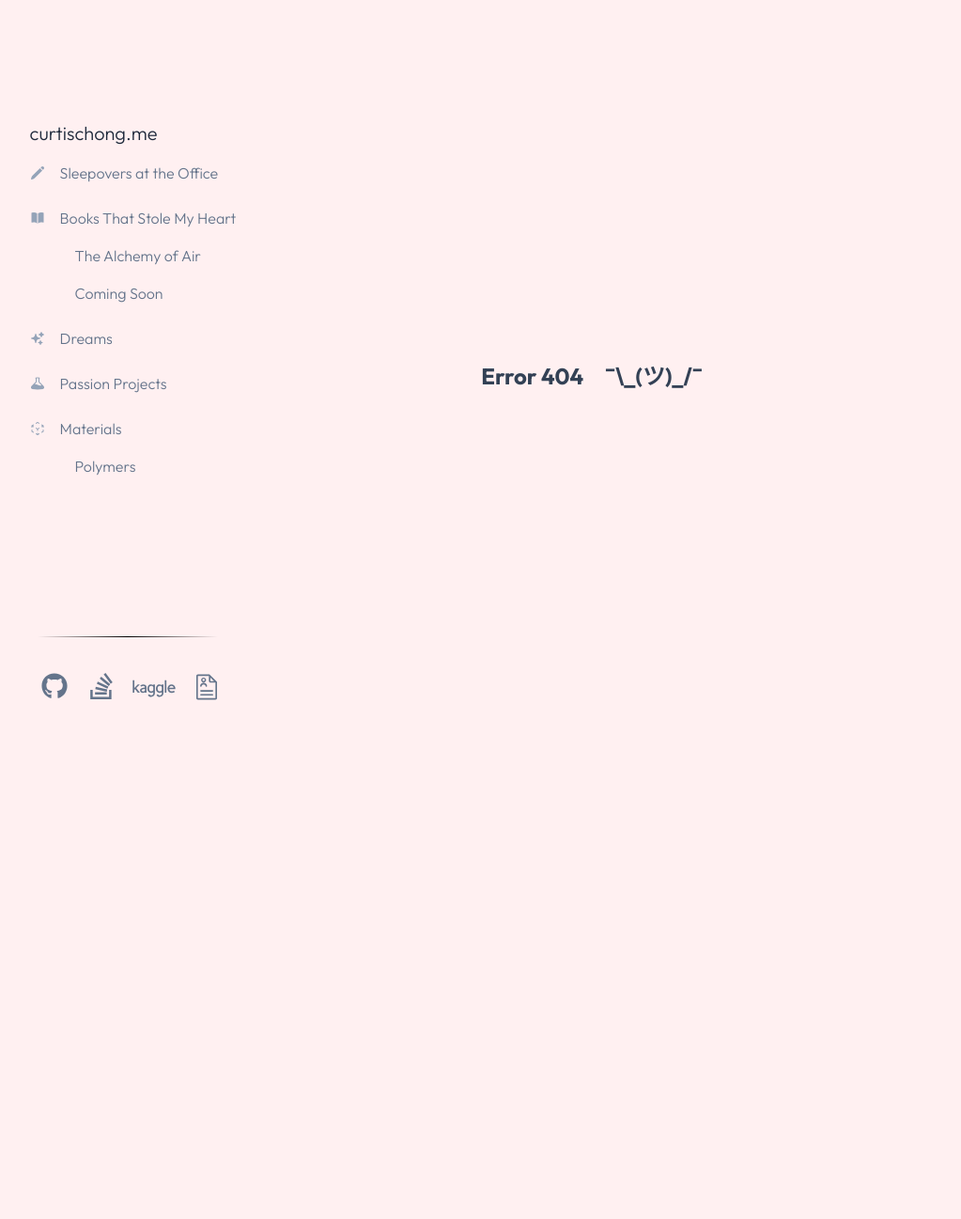
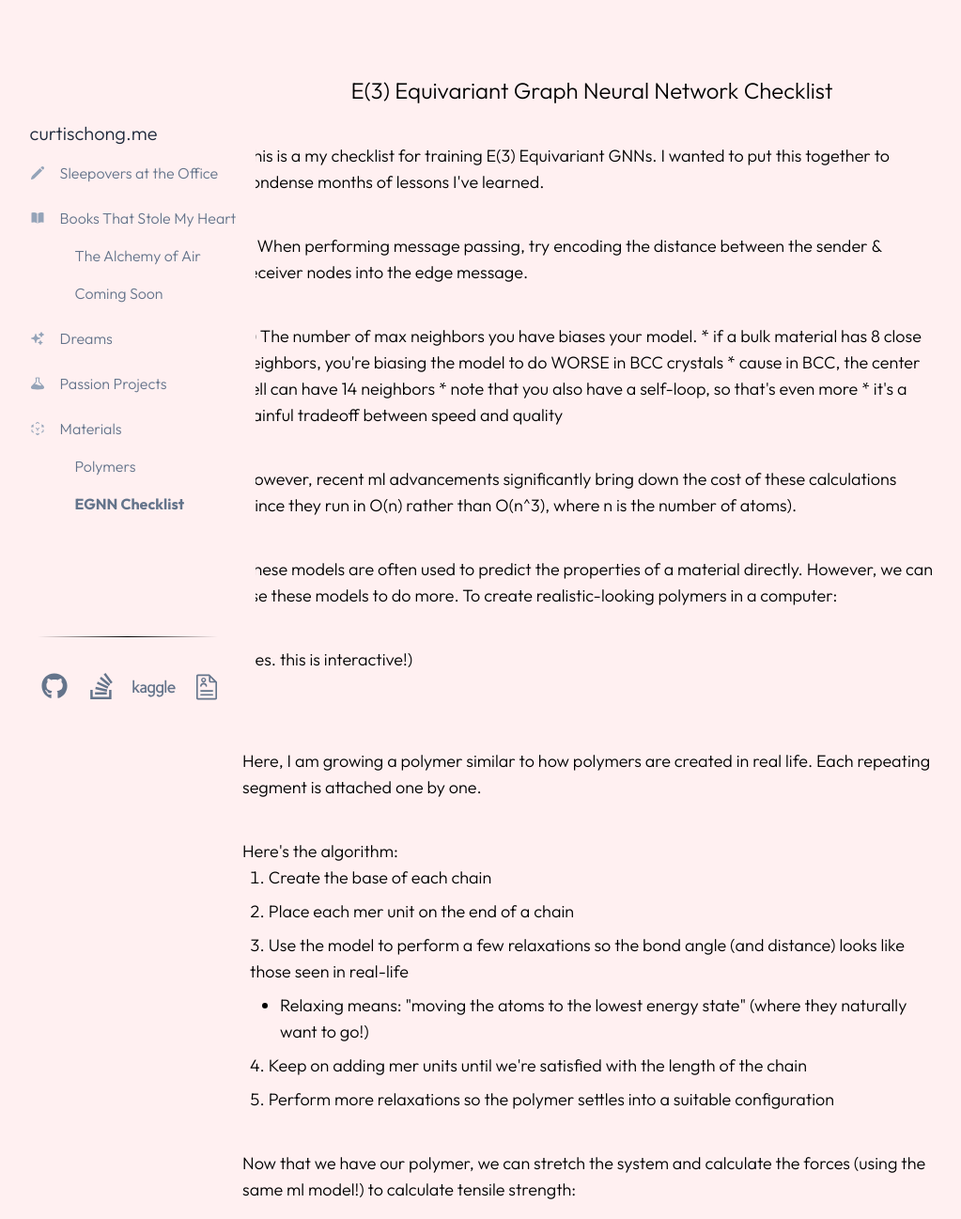
Before and after one commit to chongcurtis/chongcurtis.github.io, a Next.js app: page /materials/egnn_checklist in a window 1280 px wide. Before the commit this address had no page. Shown: the top 1297 px of the page at 94% size, without its empty margins (10-1033 px from the left). Before the commit the page ends 800 px from the top, so only its background shows below. Built offline with nearby package versions, Linux system fonts and the light colour scheme.

Commit message:
wip new page for egnn checklist

```diff
--- a/src/components/sidebar/NavLinks.tsx
+++ b/src/components/sidebar/NavLinks.tsx
@@ -50,6 +50,10 @@ export const NavLinks: NavLink[] = [
                 label: "Polymers",
                 href: "/materials/polymers",
             },
+            {
+                label: "EGNN Checklist",
+                href: "/materials/egnn_checklist",
+            },
         ],
     },
     // {
--- /dev/null
+++ b/src/pages/materials/egnn_checklist.tsx
@@ -0,0 +1,128 @@
+import { initAnimations, NORMAL_ANIMATION_TRIGGER_DECIMAL } from "@/common/animations";
+import React from "react";
+
+export default function Polymers() {
+    const prevAnimation = React.useRef(null);
+    React.useEffect(() => {
+        return initAnimations(NORMAL_ANIMATION_TRIGGER_DECIMAL, prevAnimation);
+    }, []);
+
+    return (
+        <div className="px-3 text-lg">
+            <p className="fade-in-on-scroll mt-20 text-center text-2xl">
+                E(3) Equivariant Graph Neural Network Checklist
+            </p>
+            <p className="fade-in-on-scroll mt-10">
+                This is a my checklist for training E(3) Equivariant GNNs. I wanted to put this
+                together to condense months of lessons I've learned.
+            </p>
+            <p className="fade-in-on-scroll mt-10">
+                1) When performing message passing, try encoding the distance between the sender &
+                receiver nodes into the edge message.
+            </p>
+            <p className="fade-in-on-scroll mt-10">
+                2) The number of max neighbors you have biases your model. * if a bulk material has
+                8 close neighbors, you're biasing the model to do WORSE in BCC crystals * cause in
+                BCC, the center cell can have 14 neighbors * note that you also have a self-loop, so
+                that's even more * it's a painful tradeoff between speed and quality
+            </p>
+            <p className="fade-in-on-scroll mt-10">
+                However, recent ml advancements significantly bring down the cost of these
+                calculations (since they run in O(n) rather than O(n^3), where n is the number of
+                atoms).
+            </p>
+            <p className="fade-in-on-scroll mt-10">
+                These models are often used to predict the properties of a material directly.
+                However, we can use these models to do more. To create realistic-looking polymers in
+                a computer:
+            </p>
+            <p className="fade-in-on-scroll mt-10">(yes. this is interactive!)</p>
+            <p className="fade-in-on-scroll mt-20">
+                Here, I am growing a polymer similar to how polymers are created in real life. Each
+                repeating segment is attached one by one.
+            </p>
+            <p className="fade-in-on-scroll mt-10">Here's the algorithm:</p>
+            <ol className="fade-in-on-scroll list-inside list-decimal space-y-2 pl-2">
+                <li className="fade-in-on-scroll">Create the base of each chain</li>
+                <li className="fade-in-on-scroll">Place each mer unit on the end of a chain</li>
+                <li className="fade-in-on-scroll">
+                    Use the model to perform a few relaxations so the bond angle (and distance)
+                    looks like those seen in real-life
+                </li>
+                <ul className="fade-in-on-scroll pl-8">
+                    <li className="fade-in-on-scroll list-disc">
+                        Relaxing means: "moving the atoms to the lowest energy state" (where they
+                        naturally want to go!)
+                    </li>
+                </ul>
+                <li className="fade-in-on-scroll">
+                    Keep on adding mer units until we're satisfied with the length of the chain
+                </li>
+                <li className="fade-in-on-scroll">
+                    Perform more relaxations so the polymer settles into a suitable configuration
+                </li>
+            </ol>
+            <p className="fade-in-on-scroll mt-10">
+                Now that we have our polymer, we can stretch the system and calculate the forces
+                (using the same ml model!) to calculate tensile strength:
+            </p>
+
+            <p className="fade-in-on-scroll mt-20">
+                Note: I know this isn't how a polymer behaves when stretched. this is just an
+                example of what we can do with our polymer.
+            </p>
+            <p className="fade-in-on-scroll mt-10">
+                This is amazing. We don't have to worry about conformer math or accidentally placing
+                the atoms too close. The model handles all the inter-atomic forces and makes sure it
+                looks realistic.
+            </p>
+            <p className="fade-in-on-scroll mt-10">
+                TLDR: It's hard to write buggy code using this algorithm.
+            </p>
+            <p className="fade-in-on-scroll mt-10">Future directions we can take with this tech:</p>
+            <ol className="fade-in-on-scroll list-inside list-decimal space-y-2 pl-2">
+                <li className="fade-in-on-scroll">
+                    Create a "rag doll" simulation of polymers, so if we add inter-chain bonds
+                    (cross-links), we can see move atoms around and ensure that the chain ends up at
+                    a good rest position.
+                </li>
+                <li className="fade-in-on-scroll">
+                    Display a real-time update of the predicted properties. so when ppl add atoms to
+                    the chain / move it around, they can see how their changes affect the predicted
+                    properties
+                </li>
+                <li className="fade-in-on-scroll">
+                    Once polymer predictions are super fast, we can teach a model to use
+                    reinforcement learning to design polymers for us! This is exciting because there
+                    are so many possible polymers that it's infeasible for humans to go through the
+                    search space one by one manually.
+                </li>
+            </ol>
+            <p className="fade-in-on-scroll mt-10">
+                Note: there are problems with the current approach:
+            </p>
+            <ul className="fade-in-on-scroll list-inside list-decimal space-y-2 pl-2">
+                <li className="fade-in-on-scroll">
+                    The training data for the neural network uses traditional DFT calculations -
+                    which can't adequately capture long-range interactions or van-der-wall forces
+                    (important for polymers)
+                </li>
+                <li className="fade-in-on-scroll">
+                    The neural network was trained for atoms at absolute zero.
+                </li>
+            </ul>
+            <p className="fade-in-on-scroll mt-10">
+                Anyway, that's about it! If you're interested in playing around, check out the code{" "}
+                <a
+                    href="https://github.com/curtischong/polymer-builder"
+                    target="_blank"
+                    className="underline decoration-sleepover-secondary underline-offset-2 hover:decoration-wavy"
+                >
+                    here!
+                </a>
+            </p>
+            <p className="fade-in-on-scroll mt-10">- Curtis</p>
+            <div className="h-96"></div>
+        </div>
+    );
+}
```
